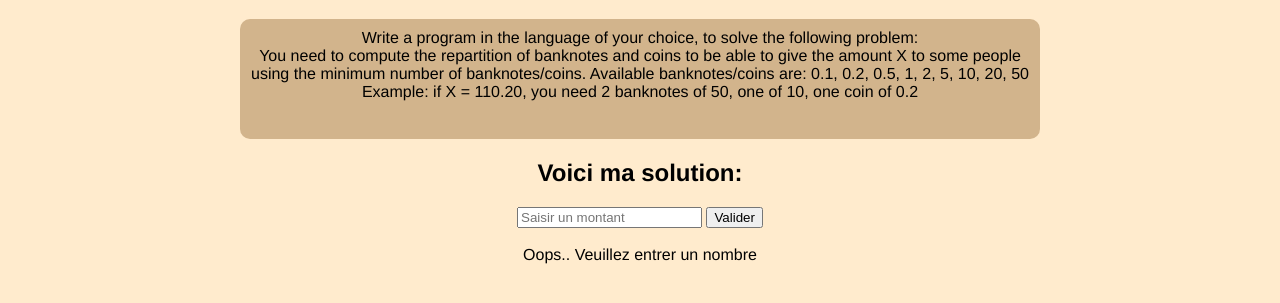
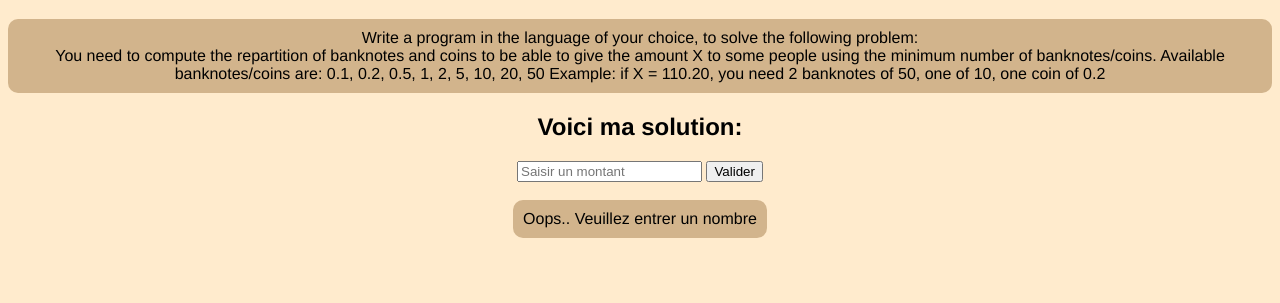
Before and after one commit to indahj/Test_JULIANI, a plain HTML site: page index.html in a window 1280 px wide. Both pictures are taken after typing "Sample" into the empty fields and a click on the button "Valider". Shown: the part 69-372 px from the top of the page. Drawn offline with Linux system fonts and the light colour scheme.

Commit message:
Update style.css
ajout style pour l'affichage du résultat

```diff
--- a/style.css
+++ b/style.css
@@ -8,11 +8,17 @@ body {
 }
 
 #probleme {
-    width: 780px;
-    height: 100px;
     margin: 0 auto;
     background-color: tan;
     padding: 10px;
     border-radius: 10px;
     text-align: center;
 }
+
+#resultat {
+    visibility:hidden;
+    margin: 0 auto;
+    background-color: tan;
+    padding: 10px;
+    border-radius: 10px;
+}
```
